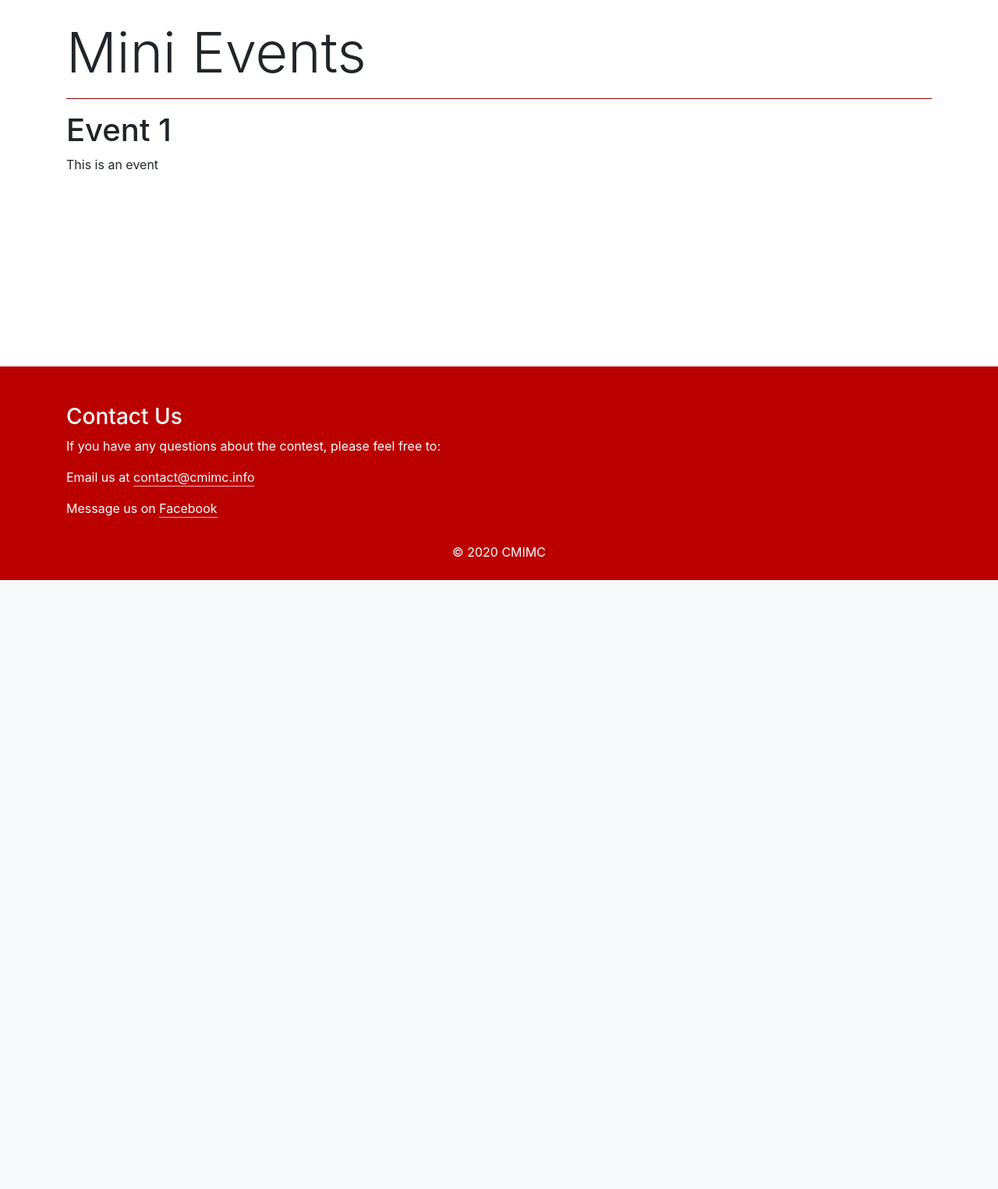
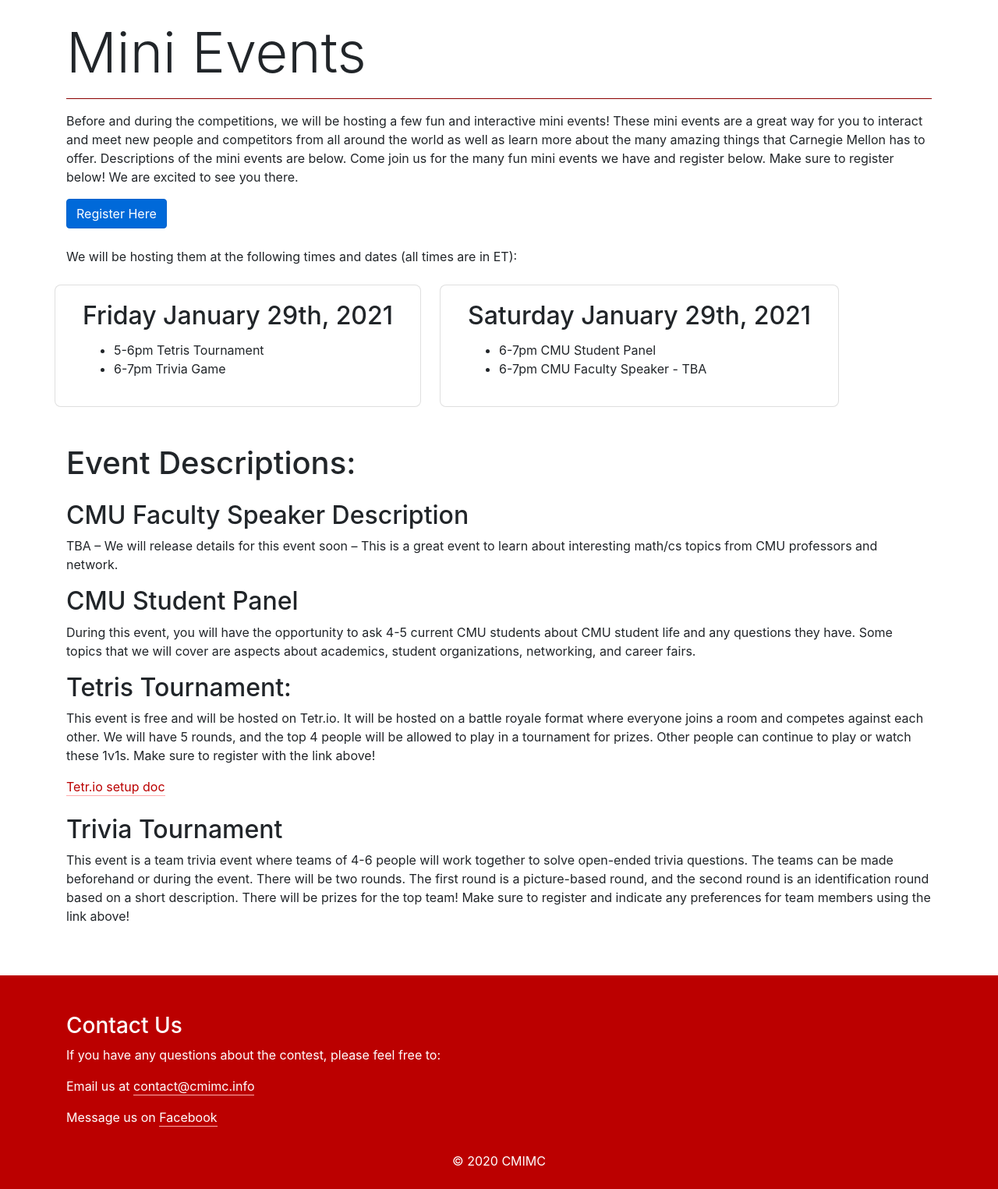
Before and after one commit to pshen24/cmimc-online, a Django app: page /mini_events in a window 1280 px wide. Shown: the part 56-1581 px from the top of the page at 78% size. Before the commit the page ends 800 px from the top, so only its background shows below. Run offline with Django 3.2, Linux system fonts and the light colour scheme; parts of the project's set-up code (start-up, migrations or seed data) failed here and were passed over; some libraries are stand-ins or nearby versions.

Commit message:
Created mini-events page

```diff
--- a/templates/general/mini_events.html
+++ b/templates/general/mini_events.html
@@ -6,7 +6,48 @@
 
 <p class="display-3">Mini Events</p>
 <hr class="red_line"/>
-<h1>Event 1</h1>
+<p>Before and during the competitions, we will be hosting a few fun and interactive mini events! These mini events are a great way for you to interact and meet new people and competitors from all around the world as well as learn more about the many amazing things that Carnegie Mellon has to offer. Descriptions of the mini events are below. Come join us for the many fun mini events we have and register below. Make sure to register below! We are excited to see you there.</p>
 
-<p>This is an event</p>
+<a class="btn btn-primary stretched-link" href="https://forms.gle/UVv8pvF6w9kZHw418">Register Here</a> </br> </br>
+
+We will be hosting them at the following times and dates (all times are in ET):
+<div class="row">
+    <div class="card col-auto mt-4 mr-4 mb-4">
+        <div class="card-body">
+            <h2 class="card-title">Friday January 29th, 2021</h2>
+            <ul>
+                <li>5-6pm Tetris Tournament</li>
+                <li>6-7pm Trivia Game</li>
+            </ul>
+
+        </div>
+    </div>
+    <div class="card col-auto mt-4 mr-4 mb-4">
+        <div class="card-body">
+            <h2 class="card-title">Saturday January 29th, 2021</h2>
+            <ul>
+                <li>6-7pm CMU Student Panel</li>
+                <li>6-7pm CMU Faculty Speaker - TBA</li>
+            </ul>
+
+        </div>
+    </div>
+</div>
+
+<h1 class="mt-4 mb-4">Event Descriptions:</h1>
+
+
+    <h2>CMU Faculty Speaker Description</h2>
+    <p>TBA – We will release details for this event soon – This is a great event to learn about interesting math/cs topics from CMU professors and network. </p>
+
+    <h2>CMU Student Panel</h2>
+    <p>During this event, you will have the opportunity to ask 4-5 current CMU students about CMU student life and any questions they have. Some topics that we will cover are aspects about academics, student organizations, networking, and career fairs.</p>
+    <h2>Tetris Tournament:</h2>
+    <p>This event is free and will be hosted on Tetr.io. It will be hosted on a battle royale format where everyone joins a room and competes against each other. We will have 5 rounds, and the top 4 people will be allowed to play in a tournament for prizes. Other people can continue to play or watch these 1v1s. Make sure to register with the link above!</p>
+    <a href="https://docs.google.com/document/d/1wure6UnXadqR7vzDj3faEGqyKU44FLwgXOBOIc69p88/edit?usp=sharing">Tetr.io setup doc</a></br> </br>
+    <h2>Trivia Tournament</h2>
+    <p>This event is a team trivia event where teams of 4-6 people will work together to solve open-ended trivia questions. The teams can be made beforehand or during the event. There will be two rounds. The first round is a picture-based round, and the second round is an identification round based on a short description. There will be prizes for the top team! Make sure to register and indicate any preferences for team members using the link above!</p>
+
+
+
 {% endblock %}
```
